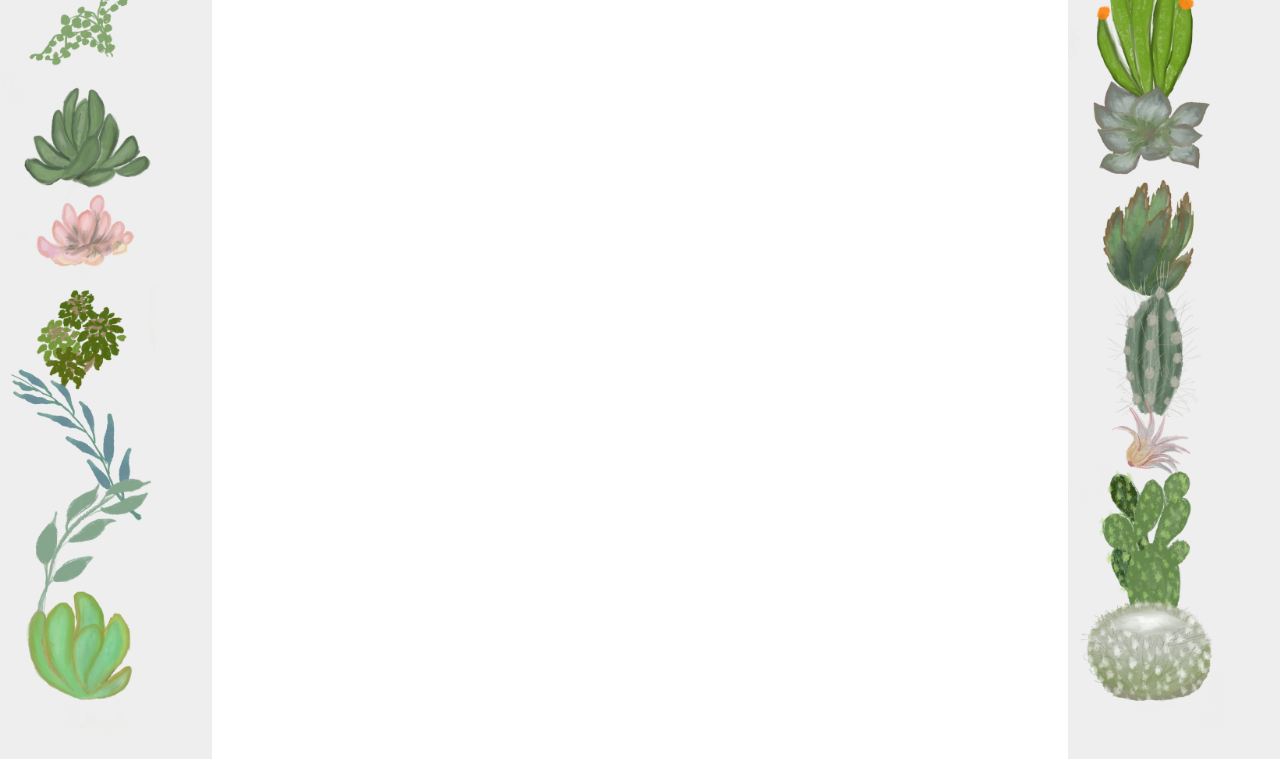
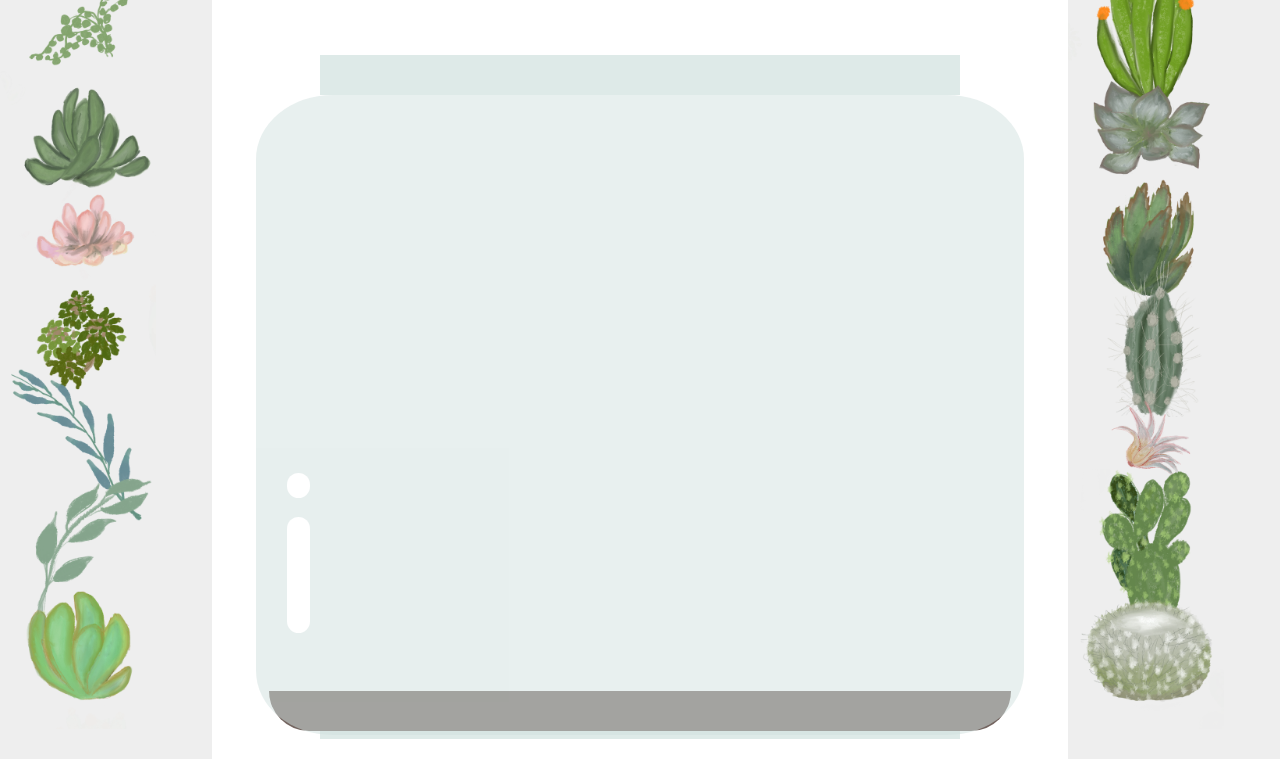
Before and after one commit to Komalmann/My-Terrarium, a plain HTML site: page index.html in a window 1280 px wide. Shown: the part 61-820 px from the top of the page. Drawn offline with Linux system fonts and the light colour scheme.

Commit message:
styling done

```diff
--- a/style.css
+++ b/style.css
@@ -22,7 +22,6 @@ h1{
 }
 
 #right-container{
-
     right:0px;
 }
 
@@ -38,3 +37,67 @@ h1{
     max-height: 150%;
     z-index: 2;
 }
+
+.jar-walls{
+    background: #d1e1df;
+    opacity: 0.5;
+    height: 80%;
+    width: 60%;
+    border-radius: 10%;
+    position: absolute;
+    bottom: 0.5%;
+    left: 20%;
+    z-index: 1;
+}
+
+.jar-top{
+    width: 50%;
+    height: 5%;
+    background: #d1e1df;
+    position: absolute;
+    bottom: 80.5%;
+    left: 25%;
+    opacity: 0.7;
+    z-index: 1;
+}
+
+.jar-bottom{
+    width: 50%;
+    height: 1%;
+    background: #d1e1df;
+    position: absolute;
+    bottom: 0%;
+    left: 25%;
+    opacity: 0.7;
+}
+
+.dirt{
+    width:58%;
+    height: 5%;
+    background: #3a241d;
+    position: absolute;
+    border-radius: 0 0 4rem 4rem;
+    bottom: 1%;
+    opacity: 0.7;
+    z-index: -1;
+    left: 21%;
+
+}
+.jar-glossy-short{
+    width: 3%;
+    height: 4%;
+    background:white;
+    position: absolute;
+    bottom: 37%;
+    left: 4%;
+    border-radius: 4rem;
+}
+.jar-glossy-long{
+    width: 3%;
+    height: 18%;
+    background:white;
+    position: absolute;
+    bottom: 16%;
+    left: 4%;
+    border-radius: 4rem;
+}
```
